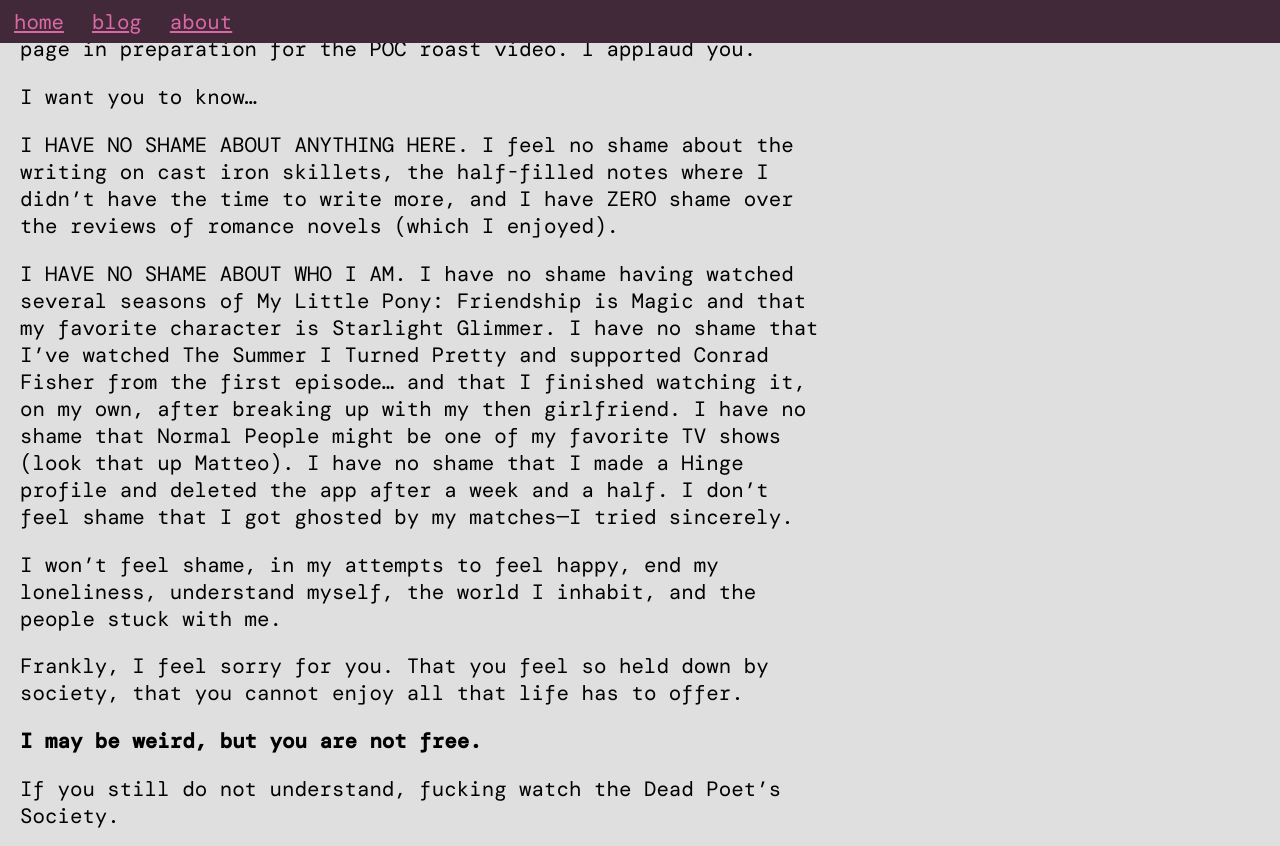
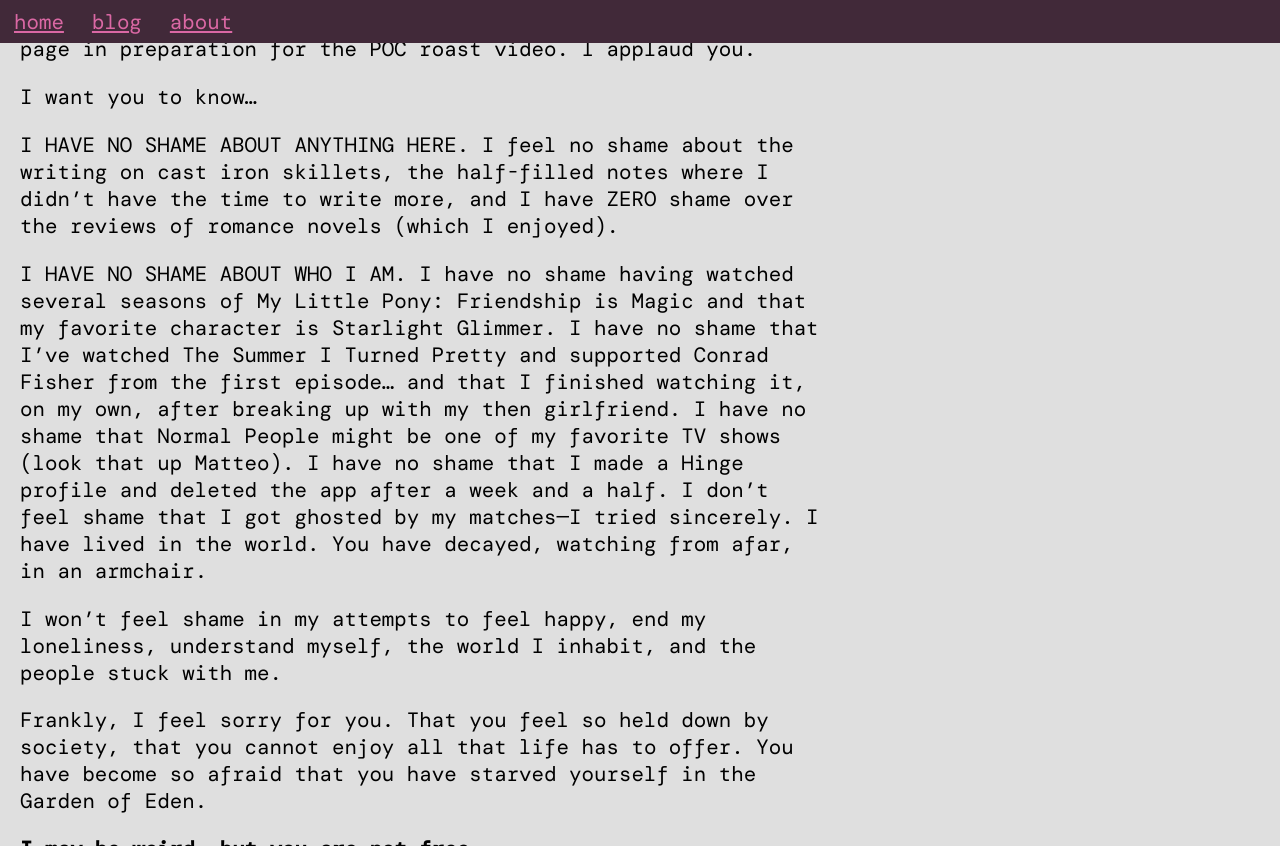
Before and after one commit to j-nac/j-nac.github.io, a Jekyll site: the page built from _posts/2026-11-22-dear-gmc.md, in a window 1280 px wide and 900 px high, scrolled down 289 px, cut to the strip 0-846 px from the top of the window. Built offline with Jekyll 4.4.1, drawn with Linux system fonts in a browser that asks for light colours; some web fonts are replaced.

Commit message:
Added some more things

```diff
--- a/_posts/2026-11-22-dear-gmc.md
+++ b/_posts/2026-11-22-dear-gmc.md
@@ -14,11 +14,11 @@ I want you to know...
 
 I HAVE NO SHAME ABOUT ANYTHING HERE. I feel no shame about the writing on cast iron skillets, the half-filled notes where I didn't have the time to write more, and I have ZERO shame over the reviews of romance novels (which I enjoyed).
 
-I HAVE NO SHAME ABOUT WHO I AM. I have no shame having watched several seasons of My Little Pony: Friendship is Magic and that my favorite character is Starlight Glimmer. I have no shame that I've watched The Summer I Turned Pretty and supported Conrad Fisher from the first episode... and that I finished watching it, on my own, after breaking up with my then girlfriend. I have no shame that Normal People might be one of my favorite TV shows (look that up Matteo). I have no shame that I made a Hinge profile and deleted the app after a week and a half. I don't feel shame that I got ghosted by my matches---I tried sincerely.
+I HAVE NO SHAME ABOUT WHO I AM. I have no shame having watched several seasons of My Little Pony: Friendship is Magic and that my favorite character is Starlight Glimmer. I have no shame that I've watched The Summer I Turned Pretty and supported Conrad Fisher from the first episode... and that I finished watching it, on my own, after breaking up with my then girlfriend. I have no shame that Normal People might be one of my favorite TV shows (look that up Matteo). I have no shame that I made a Hinge profile and deleted the app after a week and a half. I don't feel shame that I got ghosted by my matches---I tried sincerely. I have lived in the world. You have decayed, watching from afar, in an armchair.
 
-I won't feel shame, in my attempts to feel happy, end my loneliness, understand myself, the world I inhabit, and the people stuck with me.
+I won't feel shame in my attempts to feel happy, end my loneliness, understand myself, the world I inhabit, and the people stuck with me.
 
-Frankly, I feel sorry for you. That you feel so held down by society, that you cannot enjoy all that life has to offer.
+Frankly, I feel sorry for you. That you feel so held down by society, that you cannot enjoy all that life has to offer. You have become so afraid that you have starved yourself in the Garden of Eden.
 
 **I may be weird, but you are not free.**
 
```
